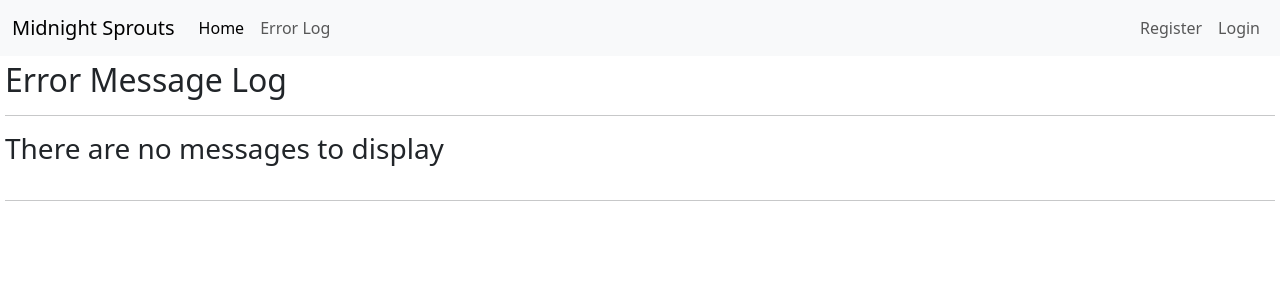
After one commit to marshallpratt1/midnightsprouts, a Django app: page /errors in a window 1280 px wide. The commit adds this page. Shown: the top 300 px of the page. Run offline with Django 4.2, Linux system fonts and the light colour scheme; data that the repository does not hold is empty.

Commit message:
added error logging

```diff
--- a/automated_greenhouse/admin.py
+++ b/automated_greenhouse/admin.py
@@ -1,6 +1,6 @@
 from django.contrib import admin
 from .models import User, SystemStatus, OutsideAirTemp, WaterTemp, NurseryAirTemp, Humidity, WaterLevel, LastFrostGreenhouse
-from .models import PumpStatus, FanStatus, VentStatus, AirHeaterStatus, WaterHeaterStatus, GardenValveStatus
+from .models import PumpStatus, FanStatus, VentStatus, AirHeaterStatus, WaterHeaterStatus, GardenValveStatus, SystemError
 from .models import AirTempSetpoint, WaterTempSetpoint, HumiditySetpoint, GreenhousePlanterValveStatus, GreenhouseTreeValveStatus
 
 
@@ -24,3 +24,4 @@ admin.site.register(AirTempSetpoint)
 admin.site.register(WaterTempSetpoint)
 admin.site.register(HumiditySetpoint)
 admin.site.register(LastFrostGreenhouse)
+admin.site.register(SystemError)
--- a/automated_greenhouse/templates/automated_greenhouse/layout.html
+++ b/automated_greenhouse/templates/automated_greenhouse/layout.html
@@ -24,7 +24,7 @@
                 <a class="nav-link active" aria-current="page" href="{% url 'index' %}">Home</a>
               </li>
               <li class="nav-item">
-                <a class="nav-link" href="#">About</a>
+                <a class="nav-link" href="{% url 'errors' %}">Error Log</a>
               </li>
             </ul>
             <div class="nav-item text-end">
@@ -66,7 +66,6 @@
 <!-- FOOTER -->
 <footer class="footer" style="padding: 5px;">
   <hr>
-    <h6>This is a stand in footer</h6></footer>
 </body>
 
 <script src="{% static 'automated_greenhouse/automated_greenhouse.js' %}"></script>
--- /dev/null
+++ b/automated_greenhouse/templates/automated_greenhouse/system_errors.html
@@ -0,0 +1,18 @@
+{% extends "automated_greenhouse/layout.html" %}
+{% block main %}
+    <h2>Error Message Log</h2>
+<hr>
+    {% if error_messages %}
+
+    <ol>
+        {% for message in error_messages %}
+        <li><loud>Message: "{{ message.error_message }}"</loud>   occured at: {{ message.created_at }}</li>
+        {% endfor %}
+    </ol>
+
+    {% else %}
+    <h3>There are no messages to display</h3>
+
+    {% endif %}
+
+{% endblock %}
--- a/automated_greenhouse/urls.py
+++ b/automated_greenhouse/urls.py
@@ -4,6 +4,7 @@ from . import views
 
 urlpatterns = [
     path("", views.index, name="index"),
+    path("errors", views.system_errors, name="errors"),
     path("register", views.register, name="register"),
     path("login", auth_views.LoginView.as_view(), name="login"),
     path("logout", auth_views.LogoutView.as_view(), name="logout"),
--- a/automated_greenhouse/views.py
+++ b/automated_greenhouse/views.py
@@ -1,6 +1,6 @@
 from django.shortcuts import render
 from .models import User, SystemStatus, OutsideAirTemp, WaterTemp, NurseryAirTemp, Humidity, WaterLevel, LastFrostGreenhouse
-from .models import PumpStatus, FanStatus, VentStatus, AirHeaterStatus, WaterHeaterStatus, GardenValveStatus
+from .models import PumpStatus, FanStatus, VentStatus, AirHeaterStatus, WaterHeaterStatus, GardenValveStatus, SystemError
 from .models import AirTempSetpoint, WaterTempSetpoint, HumiditySetpoint, GreenhousePlanterValveStatus, GreenhouseTreeValveStatus
 from django.db import IntegrityError
 from django.urls import reverse_lazy, reverse
@@ -157,9 +157,12 @@ def index(request):
         'historical_water_temps': util.get_historical_water_temps(),
     })
 
+def system_errors(request):
+    return render (request, 'automated_greenhouse/system_errors.html' ,{
+        'error_messages' : SystemError.objects.all().order_by('-id')
+    })
+
 # register new user
-
-
 def register(request):
     if request.method == "POST":
         username = request.POST["username"]
--- a/scripts/update_data.py
+++ b/scripts/update_data.py
@@ -1,11 +1,11 @@
 from automated_greenhouse.models import SystemStatus, OutsideAirTemp, WaterTemp, NurseryAirTemp, Humidity, WaterLevel, LastFrostGreenhouse
-from automated_greenhouse.models import PumpStatus, FanStatus, VentStatus, AirHeaterStatus, WaterHeaterStatus, GardenValveStatus
+from automated_greenhouse.models import PumpStatus, FanStatus, VentStatus, AirHeaterStatus, WaterHeaterStatus, GardenValveStatus, SystemError
 from automated_greenhouse.models import AirTempSetpoint, WaterTempSetpoint, HumiditySetpoint, GreenhousePlanterValveStatus, GreenhouseTreeValveStatus
 import random
 from time import sleep
 
 def run():
-    greenhouse_temps = [34,34,35,36,35,35,34,34,34,33,33]
+    greenhouse_temps = [34,34,35,36,35,35,34,34,34,33,33,32]
     count = 0
     while True:
         new_object = NurseryAirTemp(nursery_air_temp = random.randint(60,70))
@@ -14,6 +14,8 @@ def run():
         new_object.save()
         if (new_object.outside_air_temp <= 32):
             new_object, created = LastFrostGreenhouse.objects.get_or_create(id = 0)
+            new_object.save()
+            new_object = SystemError(error_message = "The temperature is too low!")
             new_object.save()
         new_object = Humidity(humidity = random.randint(65,75))
         new_object.save()
```
Also changed, not shown: automated_greenhouse/models.py (+3 -20 lines), scripts/hardware.py (+24 -13 lines), automated_greenhouse/migrations/0008_systemerror.py (added).
